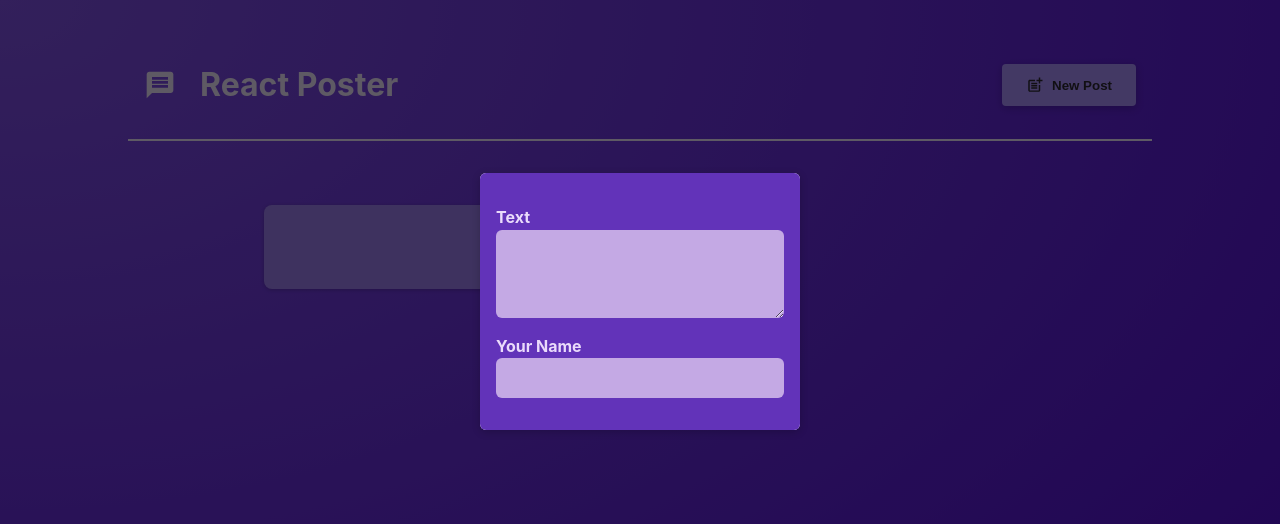
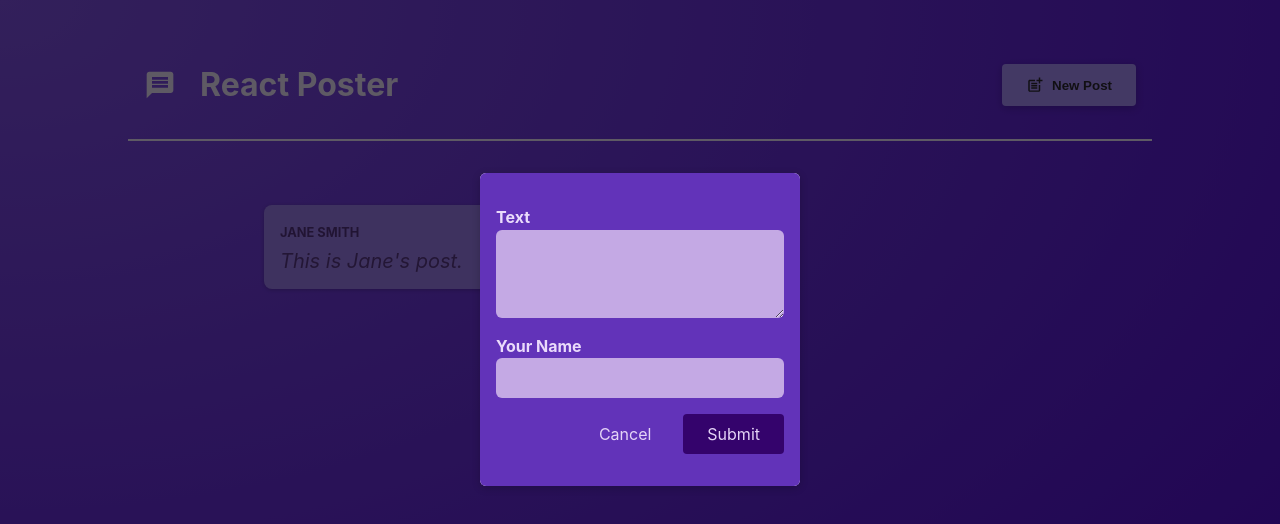
Before and after one commit to suyogyataneja/react-crash-course, a React (Vite) app: page / in a window 1280 px wide. Both pictures are taken after a click on the button "New Post". Shown: the top 524 px of the page. Built offline with nearby package versions, Linux system fonts and the light colour scheme.

Commit message:
Introduce a reusable Modal with backdrop, a MainHeader with branding and "New  Post" button, and wire up state in PostsList to show/hide the new post form       inside the modal .

```diff
--- a/src/components/NewPost.jsx
+++ b/src/components/NewPost.jsx
@@ -1,18 +1,50 @@
-import classes from './NewPost.module.css'
+import classes from './NewPost.module.css';
+import { useState } from 'react';
 
 
-function NewPost(props){
+function NewPost({onCancel}){
+
+    const [enteredBody, setEnteredBody] = useState('');
+
+    const [enteredAuthor, setEnteredAuthor ] = useState('');
+
+    function bodyChangeHandler(event){
+
+        setEnteredBody(event.target.value);
+    }
+
+    function authorChangeHandler(event){
+        setEnteredAuthor(event.target.value);
+
+    }
+
+    function submitHandler(event){
+        event.preventDefault();
+        const postData ={
+            body: enteredBody,
+            author: enteredAuthor
+        };
+        console.log(postData);
+        onCancel();
+    }
+
     return(
 
-        <form className={classes.form}>
+        <form className={classes.form} onSubmit={submitHandler}>
             <p>
                 <label htmlFor="body"  >Text</label>
-                <textarea id="body" required rows={3} onChange={props.onBodyChange}/>
+                <textarea id="body" required rows={3} onChange={bodyChangeHandler}/>
             </p>
             {/* <p>{enteredBody}</p> */}
             <p>
                 <label htmlFor="name">Your Name </label>
-                <input type="text" id="name" required  onChange={props.onAuthorChange}/>
+                <input type="text" id="name" required  onChange={authorChangeHandler}/>
+            </p>
+            <p className={classes.actions}>
+                <button  type="button"  onClick={onCancel}>
+                    Cancel
+                </button>
+                <button >Submit</button>
             </p>
 
 
--- a/src/components/PostsList.jsx
+++ b/src/components/PostsList.jsx
@@ -1,41 +1,23 @@
 import Post from './Post';
 import classes from './PostsList.module.css';
 import NewPost from './NewPost'
-import { useState } from 'react';
 import Modal from './Modal';
 
 function PostsList({isPosting, onStopPosting}){
     // const [enteredBody, setEnteredBody] = useState('');
-
-
-    const [enteredBody, setEnteredBody] = useState('');
-
-    const [enteredAuthor, setEnteredAuthor ] = useState('');
-
-
-
-    function bodyChangeHandler(event){
-
-        setEnteredBody(event.target.value);
-    }
-
-    function AuthorChangeHandler(event){
-        setEnteredAuthor(event.target.value);
-
-    }
 
     return (
 
         <>
         {isPosting ?       <Modal onClose={onStopPosting}>
                 <NewPost
-                onBodyChange={bodyChangeHandler}
-                onAuthorChange={AuthorChangeHandler} />
+                onCancel={onStopPosting}
+                />
                 </Modal>:false}
 
 
         <ul className={classes.posts}>
-            <Post author={enteredAuthor} body={enteredBody}/>
+            {/* <Post author={enteredAuthor} body={enteredBody}/> */}
             <Post author="Jane Smith" body="This is Jane's post."/>
             {/* <Post author="Bob Johnson" body="This is Bob's post."/>
             <Post author="Alice Williams" body="This is Alice's post."/> */}
```
